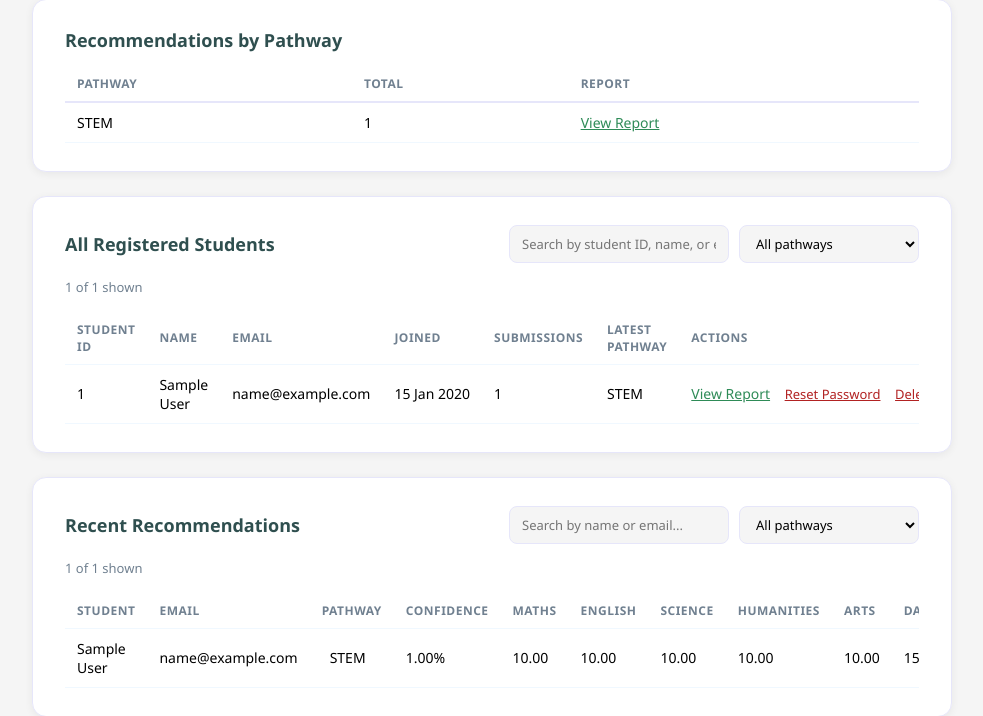
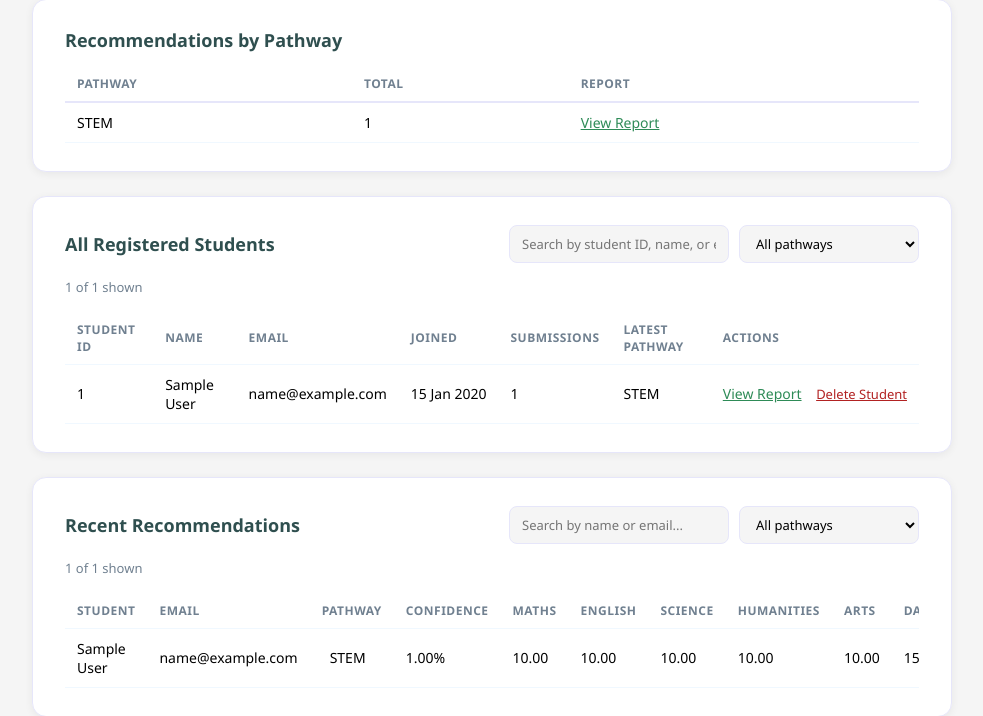
Before and after one commit to SydMw/career-pathway-recommender, a PHP site: page /predict/admin_dashboard.php in a window 1280 px wide. Shown: the part 624-1340 px from the top of the page, without its empty margins (148-1131 px from the left). Run offline with PHP 8.4, Linux system fonts and the light colour scheme; the visitor is signed in with stand-in values (Sample User, id 1); data comes from the database, SQL or seed files in the repository; tables that the repository leaves empty hold one stand-in row (values such as "Sample post").

Commit message:
Remove Reset Password quick-action from the student roster row
Still reachable from a student's individual report page
(admin_student_report.php); the roster row was getting crowded with
three destructive/sensitive actions side by side.

```diff
--- a/public/admin_dashboard.php
+++ b/public/admin_dashboard.php
@@ -102,9 +102,6 @@ include __DIR__ . '/partials/navbar.php';
                     <td class="no-print" style="white-space:nowrap;">
                         <a href="admin_student_report.php?id=<?= (int) $s['user_id'] ?>">View Report</a>
                         &nbsp;&nbsp;
-                        <a href="admin_reset_password.php?id=<?= (int) $s['user_id'] ?>"
-                           style="color:var(--danger);font-size:13px;">Reset Password</a>
-                        &nbsp;&nbsp;
                         <a href="admin_delete_student.php?id=<?= (int) $s['user_id'] ?>"
                            style="color:var(--danger);font-size:13px;">Delete Student</a>
                     </td>
```
